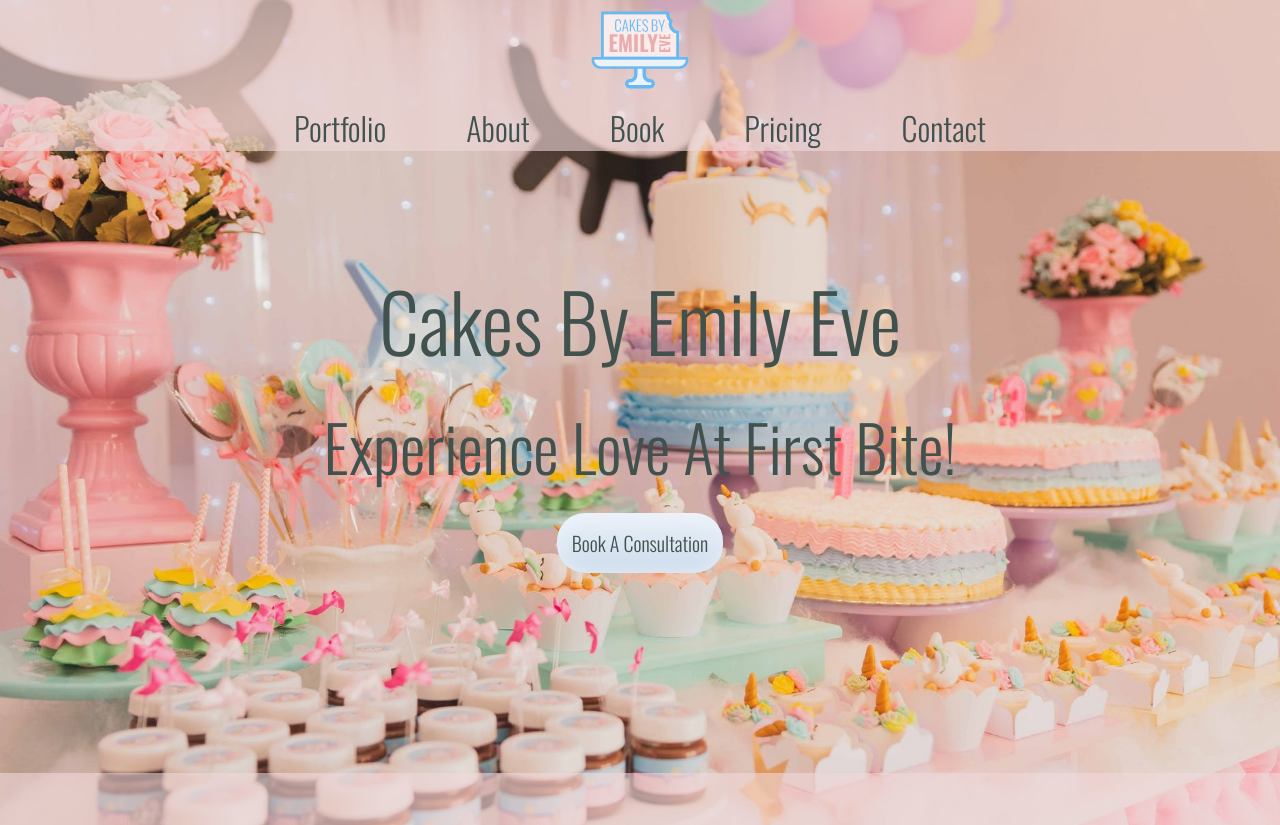
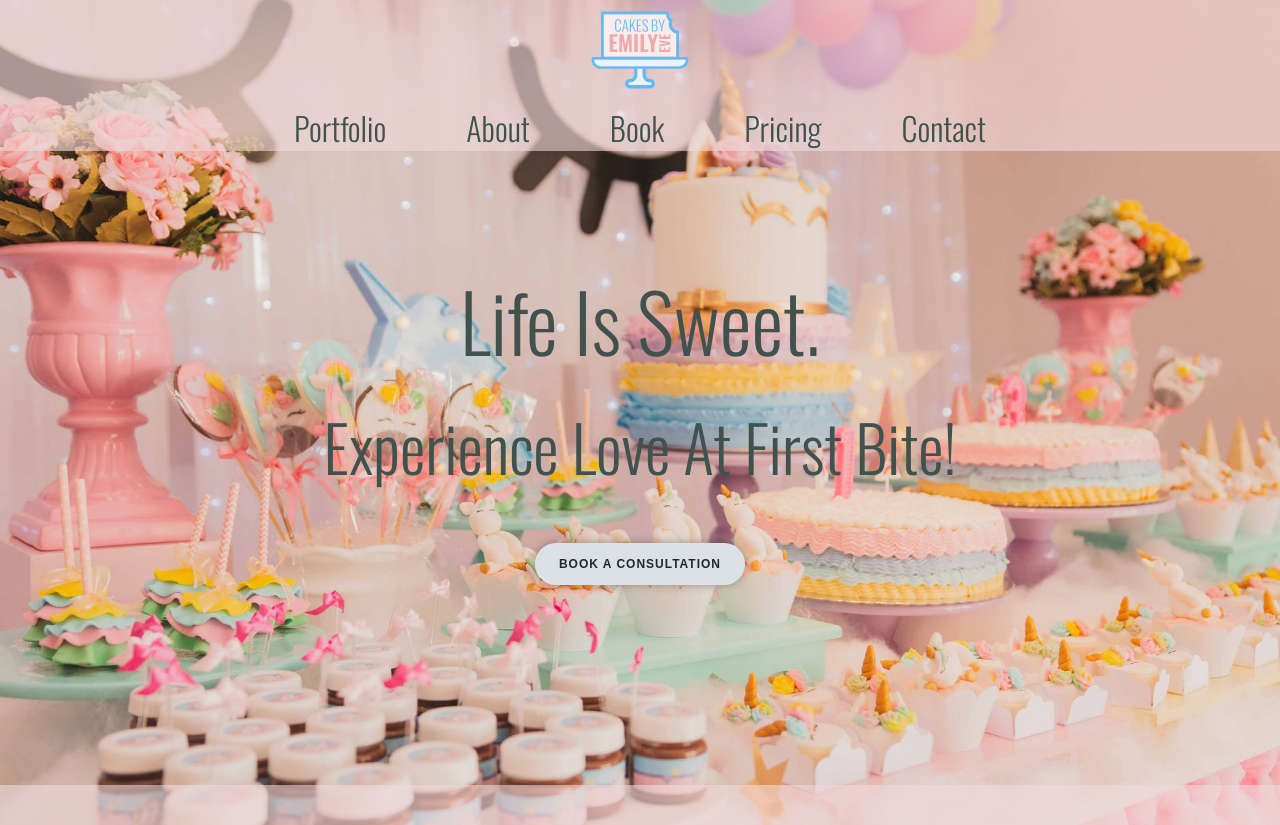
Before and after one commit to ChrisKirbyDev/Cakes, a React (Create React App) app: page / in a window 1280 px wide. Shown: the top 825 px of the page. Built offline with nearby package versions, Linux system fonts and the light colour scheme.

Commit message:
change title text, restyle button

```diff
--- a/src/Components/Common/Header.js
+++ b/src/Components/Common/Header.js
@@ -1,14 +1,15 @@
 import React from "react";
 import Image from "../assets/img/header-image.png";
+
 
 function Header(){
         return(
             <header className="header-section">
                 <img className="header-image" src={Image} alt="Cakes By Emily Eve Header"/>
                 <div className="header-content">
-                    <h1 className="header-title">Cakes By Emily Eve</h1>
+                    <h1 className="header-title">Life Is Sweet.</h1>
                     <h2 className="header-subtitle">Experience Love At First Bite!</h2>
-                    <button className="header-btn">Book A Consultation</button>
+                    <button className="header-btn btn-1">Book A Consultation</button>
                 </div>
             </header>
         )
--- a/src/styles/modules/_header.css
+++ b/src/styles/modules/_header.css
@@ -31,41 +31,28 @@
 }
 
 .header-btn {
-    background: #ECF2F9;
-    background-image: -webkit-linear-gradient(top, #ECF2F9, #C8D9EB);
-    background-image: -moz-linear-gradient(top, #ECF2F9, #C8D9EB);
-    background-image: -ms-linear-gradient(top, #ECF2F9, #C8D9EB);
-    background-image: -o-linear-gradient(top, #ECF2F9, #C8D9EB);
-    background-image: linear-gradient(to bottom, #ECF2F9, #C8D9EB);
-    -webkit-border-radius: 28px;
-    -moz-border-radius: 28px;
-    border-radius: 28px;
-    color: #40514e;
-    font-family: Oswald;
-    font-size: 20px;
-    font-weight: 100;
+    display: inline-block;
+    font-size: 12px;
+    font-weight: 700;
+    color: #222831;
+    text-transform: uppercase;
+    line-height: 1;
+    letter-spacing: 1px;
     padding: 15px;
-    box-shadow: inset 1px 0px 20px 0px #ECF2F9;
-    -webkit-box-shadow: inset 1px 0px 20px 0px #ECF2F9;
-    -moz-box-shadow: inset 1px 0px 20px 0px #ECF2F9;
-    text-shadow: 1px 1px 20px #ECF2F9;
-    border: solid #ECF2F9 0px;
+    border: none;
+    border-radius: 100px;
     text-decoration: none;
-    display: inline-block;
-    cursor: pointer;
-    text-align: center;
+    margin-top: 30px;
+    width: 210px;
+    max-width: 100%;
+    box-shadow: 0 0 10px 0 rgba(0, 0, 0, 0.3);
+    transition: box-shadow 300ms;
 }
 
 .header-btn:hover {
-    border: solid #ECF2F9 1px;
-    background: #ECF2F9;
-    background-image: -webkit-linear-gradient(top, #C8D9EB, #C8D9EB);
-    background-image: -moz-linear-gradient(top, #C8D9EB, #C8D9EB);
-    background-image: -ms-linear-gradient(top, #C8D9EB, #C8D9EB);
-    background-image: -o-linear-gradient(top, #C8D9EB, #C8D9EB);
-    background-image: linear-gradient(to bottom, #C8D9EB, #C8D9EB);
-    -webkit-border-radius: 20px;
-    -moz-border-radius: 20px;
-    border-radius: 28px;
-    text-decoration: none;
+    box-shadow: 0 10px 50px 0 rgba(0, 0, 0, 0.5)
 }
+
+.btn-1 {
+    background: linear-gradient(150deg, #dae1e7, #dae1e7);
+}
```
